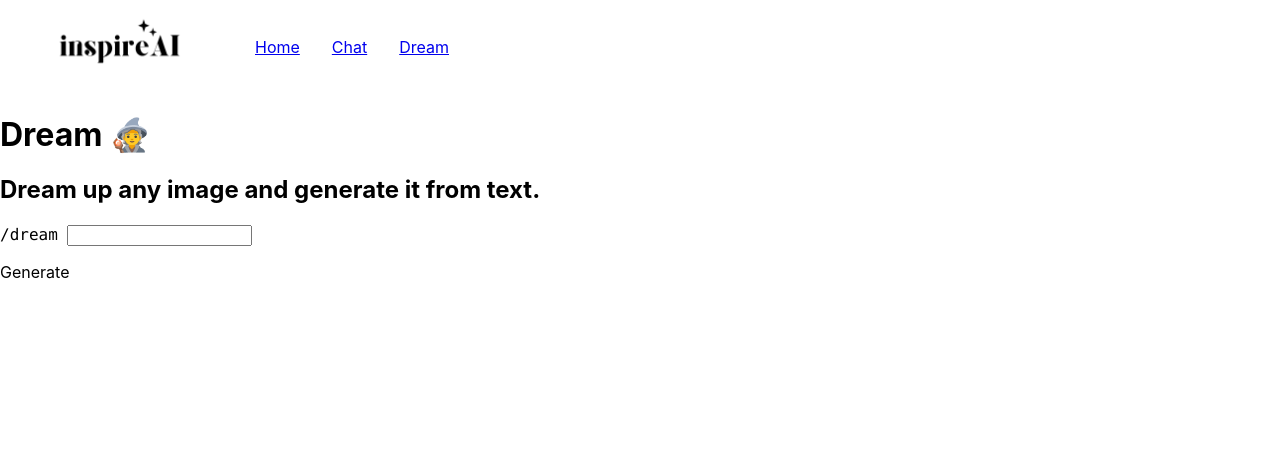
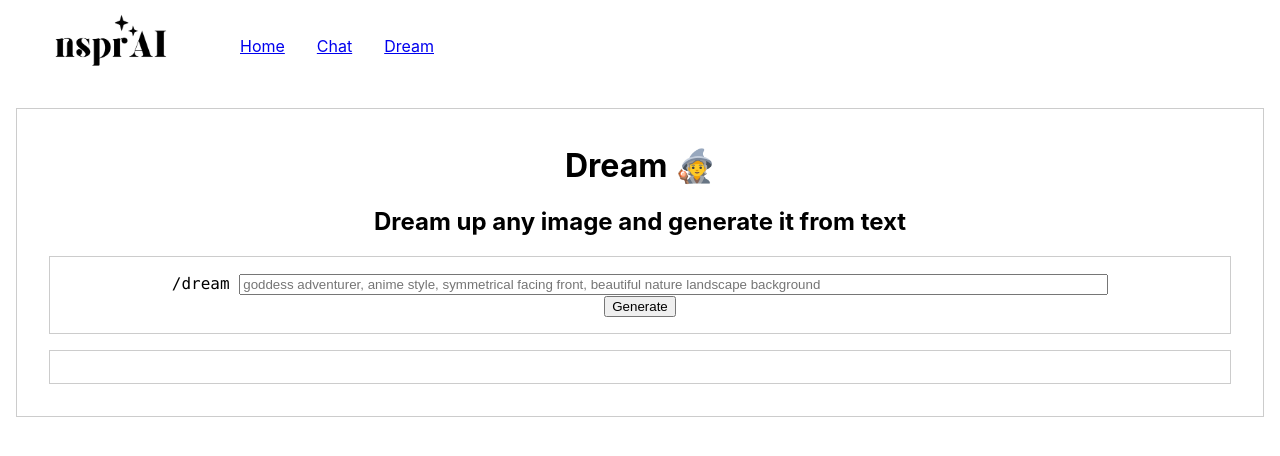
Before and after one commit to bitcraft3r/game-genie-ai, a React (Create React App) app in the folder app/client/: page /dream in a window 1280 px wide. Shown: the top 456 px of the page. Built offline with nearby package versions, Linux system fonts and the light colour scheme.

Commit message:
update logo, home content, standardise page design

```diff
--- a/app/client/src/App.css
+++ b/app/client/src/App.css
@@ -21,7 +21,7 @@
 }
 
 .nav-logo img {
-  width: 175px;
+  width: 160px;
 }
 
 .nav-links {
@@ -35,7 +35,7 @@
   padding: 0 1rem;
 }
 
-.chat-container, .messages-container, .form-container {
+.container, .messages-container, .form-container, .dream-container, .image-container {
   border: 1px solid #ccc;
   padding: 1rem;
   margin: 1rem;
@@ -50,7 +50,7 @@
   padding: 0.25rem;
 }
 
-.form-input {
+.form-input, .dream-container input {
   width: 75%;
 }
 
--- a/app/client/src/Components/Chat.jsx
+++ b/app/client/src/Components/Chat.jsx
@@ -43,7 +43,15 @@ const Chat = () => {
     }
 
     return (
-        <div className="chat-container">
+        <div className="container">
+            <div className="header">
+                <div className="header-title">
+                    <h1>Chat 👾</h1>
+                </div>
+                <div className="header-subtitle">
+                    <h2>Meet Aira — a 6th dimensional being</h2>
+                </div>
+            </div>
             <div className="messages-container">
                 <div className="messages-log">
                     {chatLog.map((message, index) => {
--- a/app/client/src/Components/Dream.jsx
+++ b/app/client/src/Components/Dream.jsx
@@ -104,18 +104,20 @@ const Dream = () => {
   }, [retry]);
 
   return (
-    <div className="dream">
+    <div className="container">
       <div className="header">
         <div className="header-title">
           <h1>Dream 🧙</h1>
         </div>
         <div className="header-subtitle">
-          <h2>Dream up any image and generate it from text.</h2>
+          <h2>Dream up any image and generate it from text</h2>
         </div>
-        <div className="prompt-container">
+      </div>
+      <div>
+        <div className="dream-container">
           <code>/dream </code>
-          <input className="prompt-box" value={input} onChange={onChange} />
-          <div className="prompt-buttons">
+          <input className="dream-box" value={input} placeholder="goddess adventurer, anime style, symmetrical facing front, beautiful nature landscape background" onChange={onChange} />
+          <div className="dream-buttons">
             <a
               className={
                 isGenerating ? 'generate-button loading' : 'generate-button'
@@ -124,15 +126,18 @@ const Dream = () => {
             >
               <div className="generate">
                 {isGenerating ? (
-                  <span className="loader"></span>
+                  <div className="loader-container">
+                    <div className="loader"></div>
+                  </div>
                 ) : (
-                  <p>Generate</p>
+                  <button>Generate</button>
                 )}
               </div>
             </a>
           </div>
         </div>
       </div>
+      <div className="image-container">
         {img && (
           <div className="output-content">
             <img src={img} width={512} height={512} alt={input} />
@@ -140,6 +145,7 @@ const Dream = () => {
           </div>
         )}
       </div>
+    </div>
   );
 };
 
--- a/app/client/src/Components/Home.jsx
+++ b/app/client/src/Components/Home.jsx
@@ -2,7 +2,16 @@ import React from 'react'
 
 const Home = () => {
   return (
-    <div>Home</div>
+    <div className="container">
+        <div className="header">
+                <div className="header-title">
+                    <h1>nsprAI 🪄</h1>
+                </div>
+                <div className="header-subtitle">
+                    <h2>Unleash the magic of AI chat and picture generation</h2>
+                </div>
+            </div>
+    </div>
   )
 }
 
```
Also changed, not shown: app/client/src/assets/logo-b.png (added), app/client/src/assets/logo.png. Lines whose indentation alone changed are shown as unchanged.
